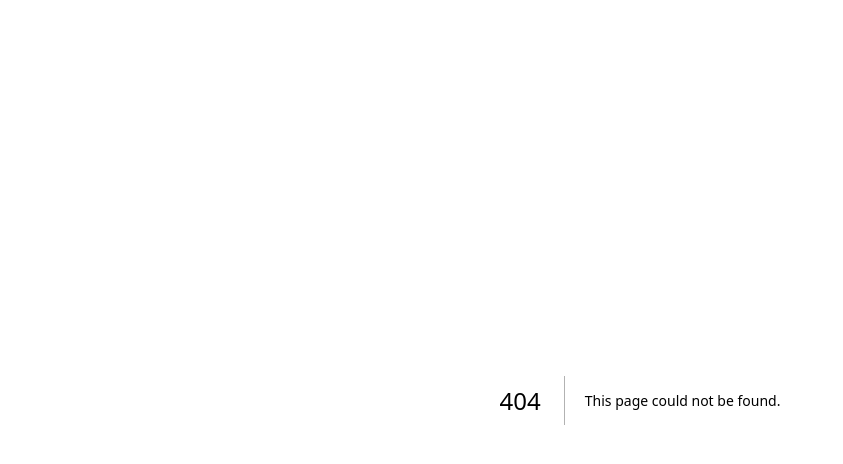
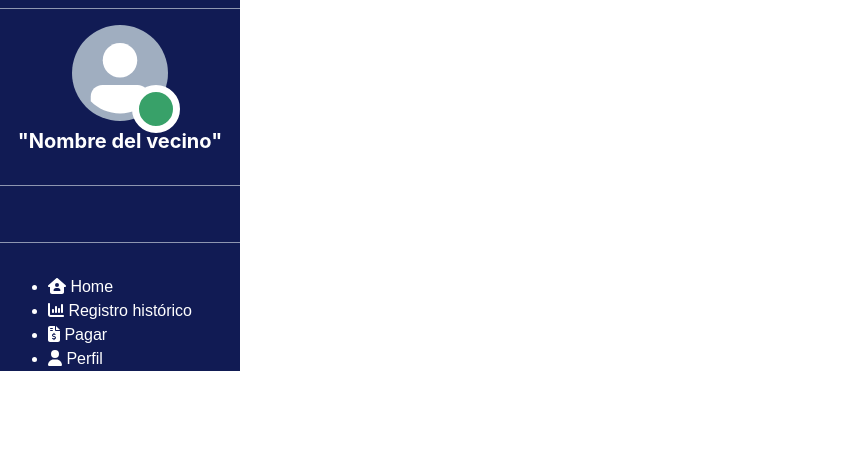
Before and after one commit to Equipo1Software/front, a Next.js app: page /components/Sidebar in a window 1280 px wide. Before the commit this address had no page. Shown: the top 464 px of the page, without its empty margins (0-843 px from the left). Built offline with nearby package versions, Linux system fonts and the light colour scheme.

Commit message:
component side and nav

```diff
--- /dev/null
+++ b/pages/components/Sidebar.js
@@ -0,0 +1,37 @@
+
+import { Container, Button, Heading, Text, Box, Stack, Flex, VStack, Avatar, AvatarBadge, AvatarGroup, Divider, Link, HStack, Card, CardHeader, CardBody, CardFooter, SimpleGrid } from '@chakra-ui/react'
+import { FontAwesomeIcon } from '@fortawesome/react-fontawesome'
+import {faChartColumn, faFileInvoiceDollar, faHomeUser, faUser} from '@fortawesome/free-solid-svg-icons'
+
+
+// COMIENZO ESTRUCTURA DEL SIDEBAR
+
+const Sidebar = () => {
+    return (
+            <VStack width={'60'} bg={'#111B54'} >
+            <Divider orientation='horizontal' my={'2'} />
+            <Avatar size={'xl'}>
+                <AvatarBadge boxSize='1.25em' bg='green.500' />
+            </Avatar>
+            <Heading size={'md'} color={'#ffffff'}>"Nombre del vecino"</Heading>
+
+            <Divider orientation='horizontal' my={'6'} />
+            <Divider orientation='horizontal' my={'6'} />
+            <nav>
+                <ul type='disc' style={{fontFamily:"sans-serif", color:'#ffffff'}}  >
+                    <li><Link color={'#ffffff'}><FontAwesomeIcon icon={faHomeUser}  /> Home</Link></li>
+                    <li ><Link color={'#ffffff'} ><FontAwesomeIcon icon={faChartColumn} /> Registro histórico</Link></li>
+                    <li ><Link color={'#ffffff'} ><FontAwesomeIcon icon={faFileInvoiceDollar} /> Pagar</Link></li>
+                    <li > <Link color={'#ffffff'}> <FontAwesomeIcon icon={faUser} /> Perfil </Link></li>
+
+                </ul>
+            </nav>
+        </VStack>
+
+
+
+
+    )
+}
+
+export default Sidebar
```
Also changed, not shown: pages/components/Navbar.js (added, +30 -0 lines).
